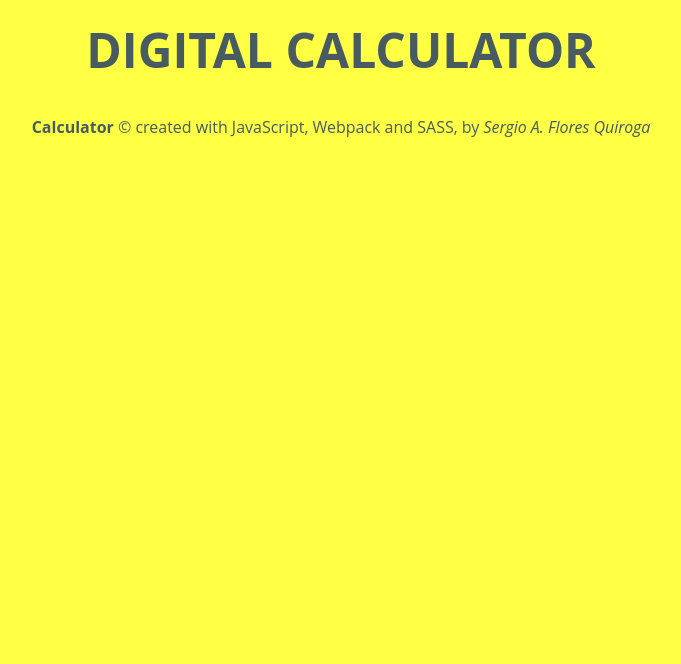
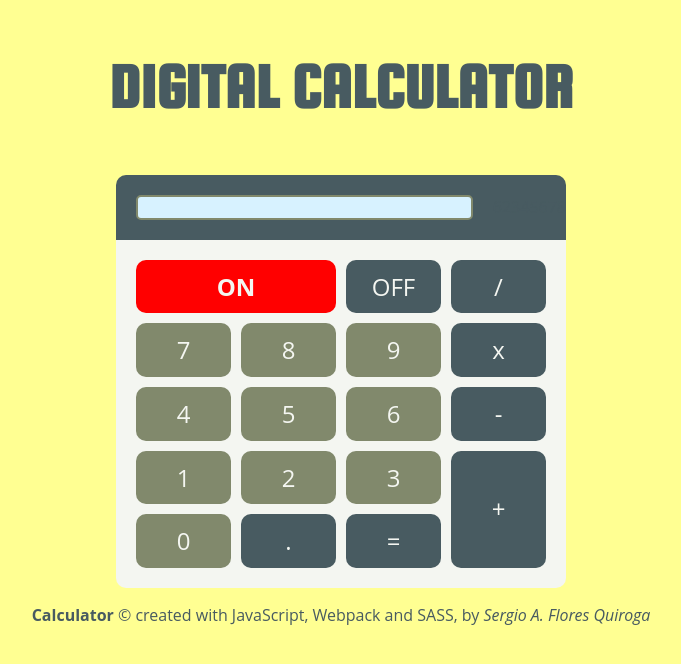
Before and after one commit to seralv/calculator, a website built with webpack: page src/index.html in a window 1280 px wide. Shown: the whole page, without its empty margins (299-980 px from the left). Built offline with nearby package versions, Linux system fonts and the light colour scheme.

Commit message:
Pre ended sass files

```diff
--- /dev/null
+++ b/src/components/calculator.js
@@ -0,0 +1,41 @@
+export default function calculator() {
+    const $div = document.createElement( 'div' );
+    const numbers = [0,1,2,3,4,5,6,7,8,9];
+    $div.innerHTML =`
+    <div class="top-frame">
+        <input type="text" id="screen">
+            <div class="text">62345678</div>
+        </input>
+    </div>
+    <div class="bottom-frame">
+        <div class="btn-on">
+            ON
+        </div>
+        <div class="btn-off">
+            OFF
+        </div>
+        <div class="btn-div">
+            /
+        </div>
+        <div class="btn-mult">
+            x
+        </div>
+        <div class="btn-less">
+            -
+        </div>
+        <div class="btn-plus">
+            +
+        </div>
+        ${ numbers.map( num => `<div class='btn-${ num }'> ${ num } </div>` ).join('')}
+        <div class="btn-dot">
+            .
+        </div>
+        <div class="btn-equal">
+            =
+        </div>
+    </div>
+    `;
+    $div.classList.add( 'calculator' );
+
+    return $div;
+}
--- a/src/components/header.js
+++ b/src/components/header.js
@@ -1,9 +1,7 @@
 export default function header() {
     const $div = document.createElement( 'div' );
     $div.innerHTML = `
-        <div>
-            <h1>DIGITAL CALCULATOR</h1>
-        </div>
+        <h1>DIGITAL CALCULATOR</h1>
     `;
     $div.classList.add( 'header' );
 
--- a/src/index.html
+++ b/src/index.html
@@ -4,6 +4,9 @@
   <meta charset="UTF-8">
   <meta name="viewport" content="width=device-width, initial-scale=1">
   <title>Calculator</title>
+  <link rel="preconnect" href="https://fonts.gstatic.com">
+  <link href="https://fonts.googleapis.com/css2?family=Squada+One&display=swap" rel="stylesheet">
+  <link href="https://fonts.googleapis.com/css2?family=Nova+Square&display=swap" rel="stylesheet">
 </head>
 <body>
 
--- a/src/scripts/index.js
+++ b/src/scripts/index.js
@@ -1,8 +1,11 @@
 import '../styles/main.scss';
 import Header from '../components/header';
 import Footer from '../components/footer';
+import Calculator from '../components/calculator';
 
 const $app = document.getElementById( 'app' );
 $app.appendChild( Header() );
 
+$app.appendChild( Calculator() );
+
 $app.appendChild( Footer() );
--- a/src/styles/abstracts/_variables.scss
+++ b/src/styles/abstracts/_variables.scss
@@ -1,9 +1,6 @@
 // -----------------------------------------------------------------------------
 // This file contains all application-wide Sass variables.
 // -----------------------------------------------------------------------------
-
-
-
 
 
 /// Regular font family
@@ -18,6 +15,9 @@ $code-font-stack: 'Courier New', 'DejaVu Sans Mono', 'Bitstream Vera Sans Mono',
 /// @type List
 $title-font-stack: 'Squada One', cursive;
 
+/// Digital numbers
+/// @type List
+$digital-font-stack: 'Nova Square', cursive;
 
 
 
@@ -28,11 +28,11 @@ $dark-color: rgb(72, 91, 97) !default;
 
 /// Alternative button color
 /// @type Color
-$dark-color: rgb(129, 137, 108) !default;
+$mid-color: rgb(129, 137, 108) !default;
 
 /// Yellow back
 /// @type Color
-$yellow-back: rgb(255, 255, 68) !default;
+$yellow-back: rgb(255, 255, 146) !default;
 
 /// Medium grey
 /// @type Color
@@ -40,7 +40,11 @@ $mid-grey: rgb(244, 246, 241) !default;
 
 /// Screen
 /// @type Color
-$screen-color: rgb(199, 196, 207) !default;
+$screen-color: rgb(215, 242, 255) !default;
+
+/// Button ON
+/// @type Color
+$btn-on-color: rgb(255, 0, 0) !default;
 
 
 
--- a/src/styles/components/_button.scss
+++ b/src/styles/components/_button.scss
@@ -1,3 +1,27 @@
 // -----------------------------------------------------------------------------
 // This file contains all styles related to the button component.
 // -----------------------------------------------------------------------------
+.bottom-frame {
+    div {
+        font-size: 1.5rem;
+        padding: 10px;
+        display: flex;
+        justify-content: center;
+        align-items: center;
+        color: $mid-grey;
+        border-radius: 10px;
+    }
+
+    .btn-on {
+        background-color: $btn-on-color;
+        font-weight: bold;
+    }
+
+    .btn-off, .btn-div, .btn-mult, .btn-less, .btn-plus, .btn-dot, .btn-equal {
+        background-color: $dark-color;
+    }
+
+    .btn-1, .btn-2, .btn-3, .btn-4, .btn-5, .btn-6, .btn-7, .btn-8, .btn-9, .btn-0 {
+        background-color: $mid-color;
+    }
+}
--- /dev/null
+++ b/src/styles/layout/_calculator.scss
@@ -0,0 +1,123 @@
+// -----------------------------------------------------------------------------
+// This file contains all styles related to the calculator component.
+// -----------------------------------------------------------------------------
+.calculator {
+    margin: 0 auto;
+    max-width: 450px;
+    .top-frame {
+        margin: 0 auto;
+        border-radius: 10px 10px 0 0;
+        display: flex;
+        justify-content: center;
+        align-items: center;
+        background-color: $dark-color;
+
+        #screen {
+            box-sizing: border-box;
+            width: 100%;
+            margin: 20px 20px;
+            background-color: $screen-color;
+            border: 2px solid $mid-color;
+            display: flex;
+            justify-content: flex-end;
+            border-radius: 5px;
+
+            .text {
+                font-size: 3rem;
+                font-family: $digital-font-stack;
+            }
+        }
+    }
+    .bottom-frame {
+        margin: 0 auto;
+        background-color: $mid-grey;
+        padding: 20px;
+        border-radius: 0 0 10px 10px;
+        display: grid;
+        gap: 10px;
+        grid-template-columns: repeat(4, 1fr);
+        grid-template-rows: auto;
+        grid-template-areas:
+            "btn-on btn-on  btn-off btn-div"
+            "btn-7  btn-8   btn-9   btn-mult"
+            "btn-4  btn-5   btn-6   btn-less"
+            "btn-1  btn-2   btn-3   btn-plus"
+            "btn-0  btn-dot btn-equal   btn-plus";
+    }
+
+    .btn-on {
+        grid-area: btn-on;
+    }
+
+    .btn-off {
+        grid-area: btn-off;
+    }
+
+    .btn-div {
+        grid-area: btn-div;
+    }
+
+    .btn-7 {
+        grid-area: btn-7;
+    }
+
+    .btn-8 {
+        grid-area: btn-8;
+    }
+
+    .btn-9 {
+        grid-area: btn-9;
+    }
+
+    .btn-mult {
+        grid-area: btn-mult;
+    }
+
+    .btn-4 {
+        grid-area: btn-4;
+    }
+
+    .btn-5 {
+        grid-area: btn-5;
+    }
+
+    .btn-6 {
+        grid-area: btn-6;
+    }
+
+    .btn-less {
+        grid-area: btn-less;
+    }
+
+    .btn-1 {
+        grid-area: btn-1;
+    }
+
+    .btn-2 {
+        grid-area: btn-2;
+    }
+
+    .btn-3 {
+        grid-area: btn-3;
+    }
+
+    .btn-plus {
+        grid-area: btn-plus;
+    }
+
+    .btn-0 {
+        grid-area: btn-0;
+    }
+
+    .btn-dot {
+        grid-area: btn-dot;
+    }
+
+    .btn-equal {
+        grid-area: btn-equal;
+    }
+
+    .btn-plus {
+        grid-area: btn-plus;
+    }
+}
--- a/src/styles/layout/_header.scss
+++ b/src/styles/layout/_header.scss
@@ -4,13 +4,11 @@
 
 .header {
     background-color: $yellow-back;
-    height: 100px;
-    display: flex;
-    justify-content: center;
-    align-items: center;
+    text-align: center;
 
     h1 {
         color: $dark-color;
-        font-size: 3rem;
+        font-size: 4rem;
+        font-family: 'Squada One';
     }
 }
--- a/src/styles/main.scss
+++ b/src/styles/main.scss
@@ -20,7 +20,8 @@
 // 4. Layout-related sections
 @import
   'layout/header',
-  'layout/footer';
+  'layout/footer',
+  'layout/calculator';
 
 // 5. Components
 @import
--- a/webpack/webpack.common.js
+++ b/webpack/webpack.common.js
@@ -37,7 +37,16 @@ module.exports = {
         type: 'javascript/auto',
       },
       {
-        test: /\.(ico|jpg|jpeg|png|gif|eot|otf|webp|svg|ttf|woff|woff2)(\?.*)?$/,
+        test: /\.(ico|jpg|jpeg|png|gif|webp|svg)(\?.*)?$/,
+        use: {
+          loader: 'file-loader',
+          options: {
+            name: '[path][name].[ext]',
+          },
+        },
+      },
+      {
+        test: /\.(eot|otf|ttf|woff|woff2)(\?.*)?$/,
         use: {
           loader: 'file-loader',
           options: {
```
Also changed, not shown: package.json (+6 -4 lines), 1 other file.
